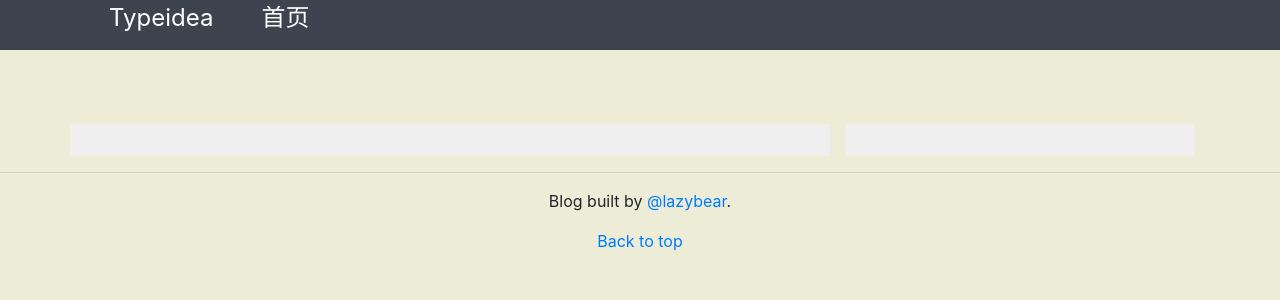
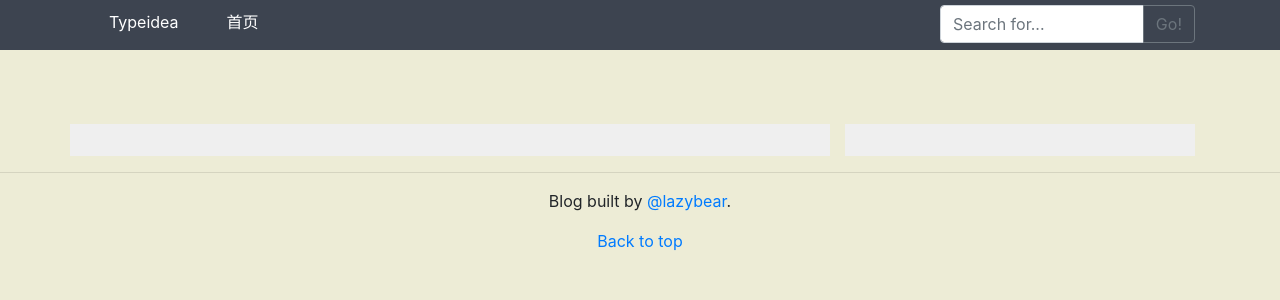
Before and after one commit to bgmnbear/django-blog, a Django app: template typeidea/typeidea/typeidea/themes/default/templates/blog/base.html in a window 1280 px wide. Shown: the top 300 px of the page. Run offline with Django 3.2, Linux system fonts and the light colour scheme; the template is opened without the code that fills it, so the values that code supplies are empty; some libraries are stand-ins or nearby versions.

Commit message:
处理静态资源

```diff
--- a/typeidea/typeidea/typeidea/settings/base.py
+++ b/typeidea/typeidea/typeidea/settings/base.py
@@ -79,9 +79,11 @@ USE_TZ = True
 # Static files (CSS, JavaScript, Images)
 # https://docs.djangoproject.com/en/1.11/howto/static-files/
 
+THEME = 'themes/default'
 STATIC_URL = '/static/'
-
-THEME = 'themes/default'
+STATICFILES_DIRS = [
+    os.path.join(BASE_DIR, THEME, "static")
+]
 
 TEMPLATES = [
     {
--- /dev/null
+++ b/typeidea/typeidea/typeidea/themes/default/static/css/base.css
@@ -0,0 +1,63 @@
+body {
+    background-color: #edecd6;
+}
+
+.fixed-top {
+    position: fixed;
+    right: 0;
+    left: 0;
+    border-width: 0 0 1px;
+}
+
+header {
+    height: 50px;
+    background-color: #3d4450;
+    border-color: #080808;
+
+}
+
+header nav a {
+    color: #fff;
+    padding: 0 1.5rem;
+}
+
+header nav a:hover {
+    color: #fff;
+    text-decoration: none;
+    background-color: #000;
+}
+
+header a.logo {
+    padding-top: 10px;
+    font-size: 1rem;
+}
+
+header a.index {
+    padding-top: 10px;
+    font-size: 1rem;
+}
+
+header .container .nav_cate {
+    padding-top: 10px;
+    font-size: 1rem;
+}
+
+header .container .nav {
+    height: 50px;
+}
+
+main {
+    margin-top: 90px;
+}
+
+.col-md-8 {
+    background-color: #efefef;
+}
+
+.p-3 {
+    background-color: #efefef;
+}
+
+.search {
+    margin-top: 5px;
+}
--- a/typeidea/typeidea/typeidea/themes/default/templates/blog/base.html
+++ b/typeidea/typeidea/typeidea/themes/default/templates/blog/base.html
@@ -1,73 +1,16 @@
+{% load static %}
 <html>
 <head>
     <link rel="stylesheet" href="https://cdn.bootcss.com/bootstrap/4.0.0/css/bootstrap.min.css"
           integrity="sha384-Gn5384xqQ1aoWXA+058RXPxPg6fy4IWvTNh0E263XmFcJlSAwiGgFAW/dAiS6JXm" crossorigin="anonymous">
-    <style>
-        body {
-            background-color: #edecd6;
-        }
-
-        .fixed-top {
-            position: fixed;
-            right: 0;
-            left: 0;
-            border-width: 0 0 1px;
-        }
-
-        header {
-            height: 50px;
-            background-color: #3d4450;
-            border-color: #080808;
-
-        }
-
-        header nav a {
-            color: #fff;
-            padding: 0 1.5rem;
-        }
-
-        header nav a:hover {
-            color: #fff;
-            text-decoration: none;
-            background-color: #000;
-        }
-
-        header a.logo {
-
-            font-size: 1.5rem;
-        }
-
-        header a.index {
-
-            font-size: 1.5rem;
-        }
-
-        header .container .nav_cate {
-
-            font-size: 1.5rem;
-        }
-
-        header .container .nav {
-            height: 50px;
-        }
-
-        main {
-            margin-top: 90px;
-        }
-
-        .col-md-8 {
-            background-color: #efefef;
-        }
-
-        .p-3 {
-            background-color: #efefef;
-        }
-    </style>
+    <link rel="stylesheet" href="{% static 'css/base.css' %}">
 </head>
 
 <body>
 <header class="fixed-top">
     <div class="container">
+        <div class="row">
+            <div class="col-9">
                 <nav class="nav">
                     <a class="logo" href="/">Typeidea</a>
                     <a class="index" href="/">首页</a>
@@ -75,6 +18,19 @@
                         <a class="nav_cate" href="{% url 'category' cate.id %}">{{ cate.name }}</a>
                     {% endfor %}
                 </nav>
+            </div>
+            <div class="col-3 search">
+                <div class="input-group mb-3">
+                    <input type="text" class="form-control" placeholder="Search for..."
+                           aria-label="Recipient's username"
+                           aria-describedby="basic-addon2">
+                    <div class="input-group-append">
+                        <button class="btn btn-outline-secondary" type="button">Go!</button>
+                    </div>
+                </div>
+            </div>
+        </div>
+
     </div>
 </header>
 
```
Lines whose indentation alone changed are shown as unchanged.
